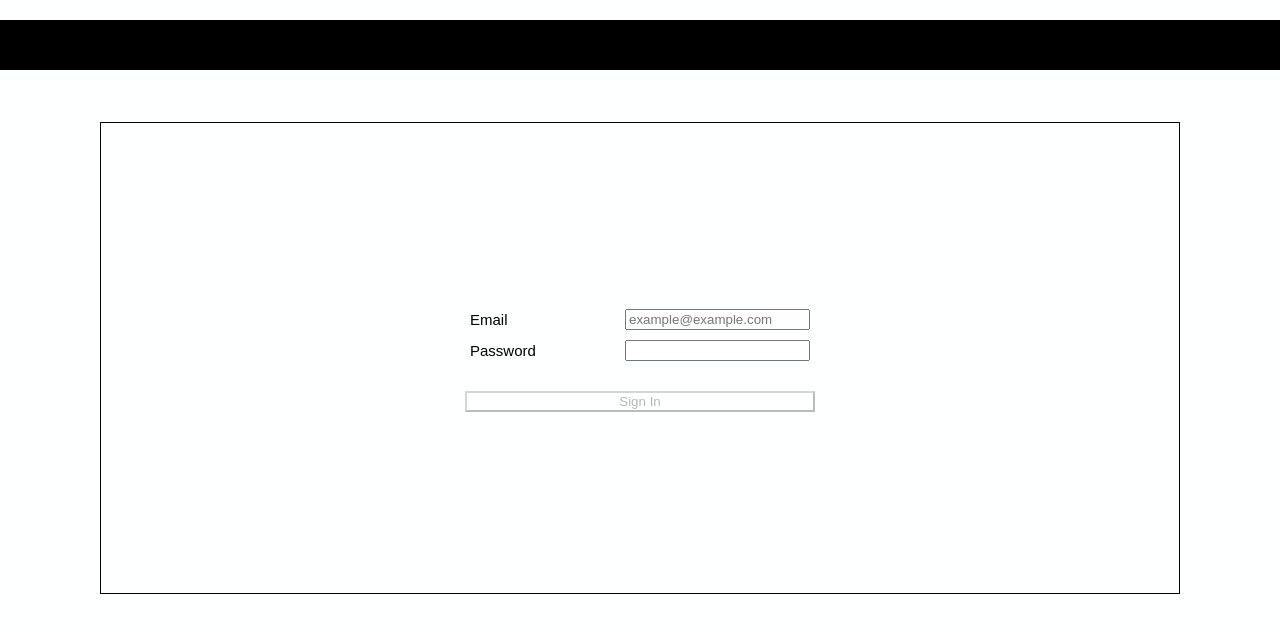
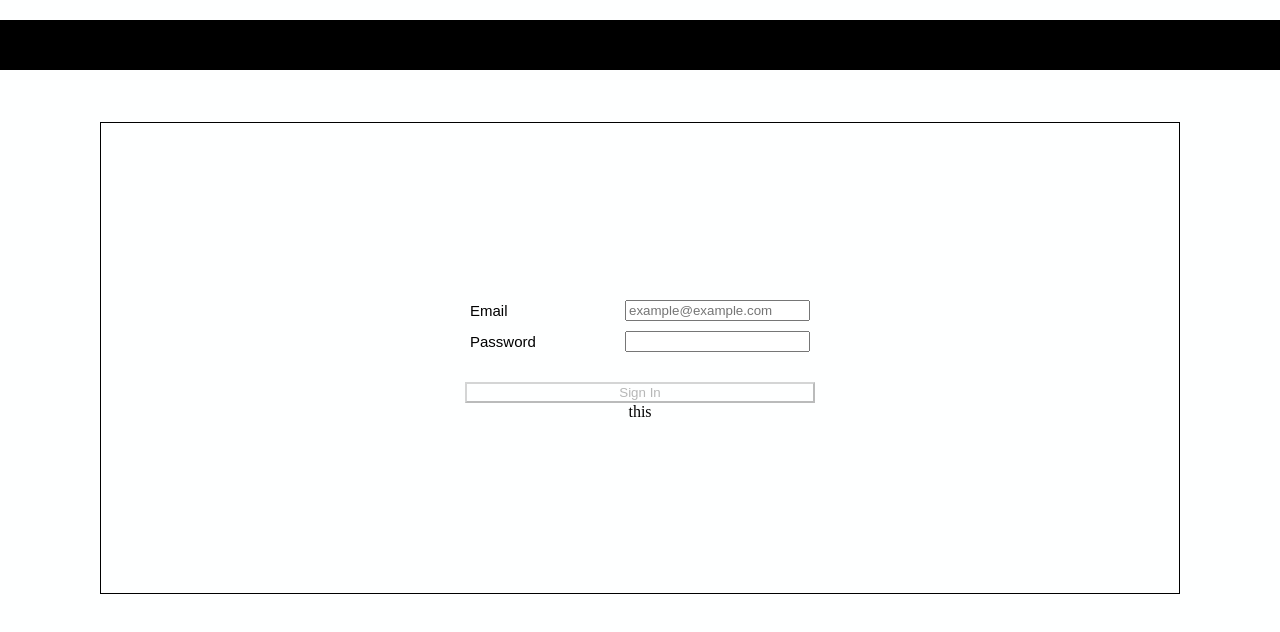
Before and after one commit to dzambr13/CoffeeMarketplaceFrontEnd, a React (Create React App) app in the folder client/: page /signin in a window 1280 px wide. Shown: the top 632 px of the page. Built offline with nearby package versions, Linux system fonts and the light colour scheme.

Commit message:
working in SignIn

```diff
--- a/client/src/pages/SignIn.js
+++ b/client/src/pages/SignIn.js
@@ -5,7 +5,7 @@ import React from 'react'
 
 const SignIn = ({ toggleAuthenticated, setUser, user }) => {
 
-  let msg
+  let msg="this"
 
   const navigate = useNavigate()
   const [formValues, setFormValues] = useState({ email: '', password: '' })
@@ -55,6 +55,10 @@ const SignIn = ({ toggleAuthenticated, setUser, user }) => {
             <button className='signin-button' disabled={!formValues.email || !formValues.password}>
               Sign In
             </button>
+            <div>
+              {msg}
+            </div>
+
           </form>
         </div>
       </div>
```
